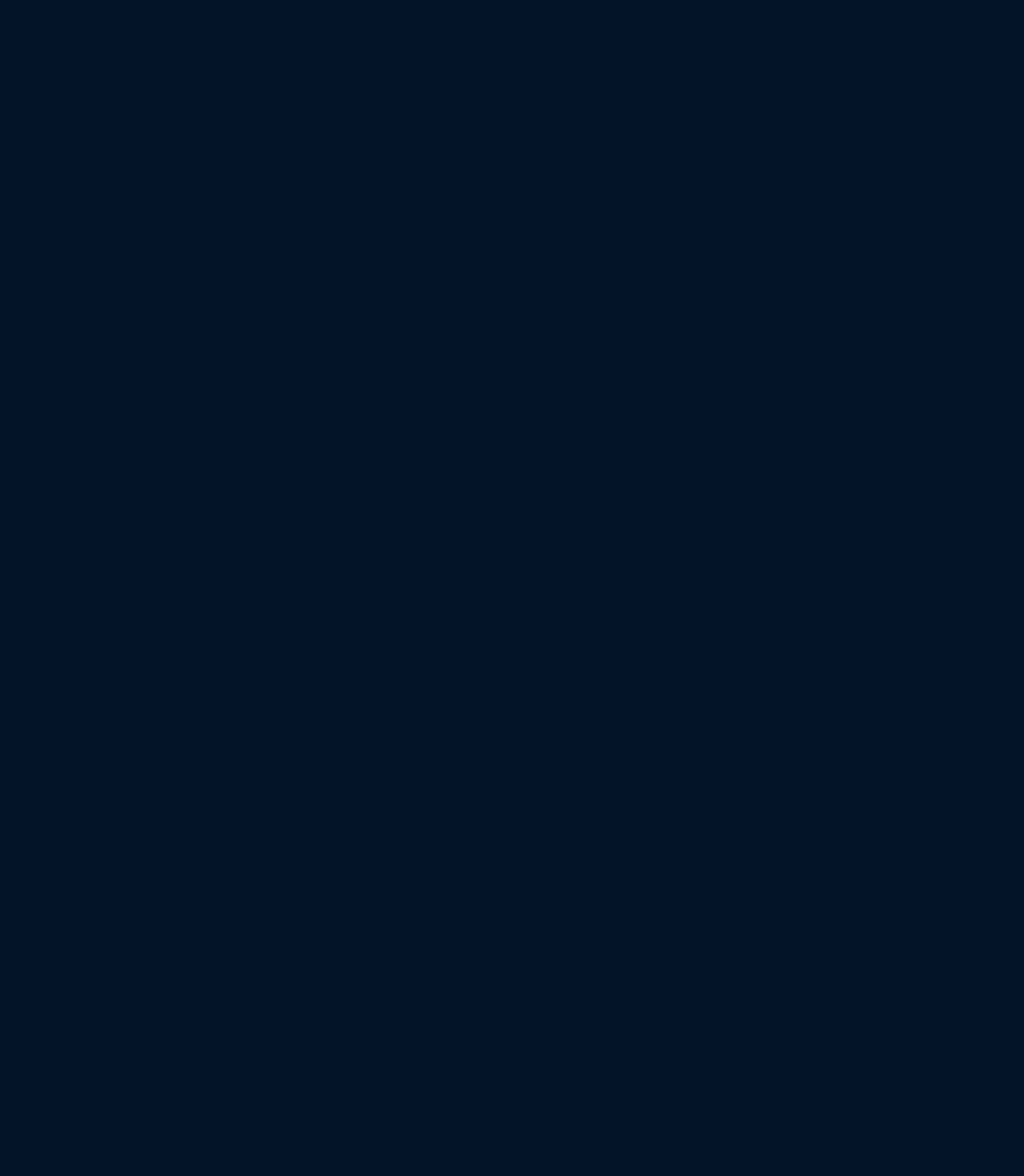
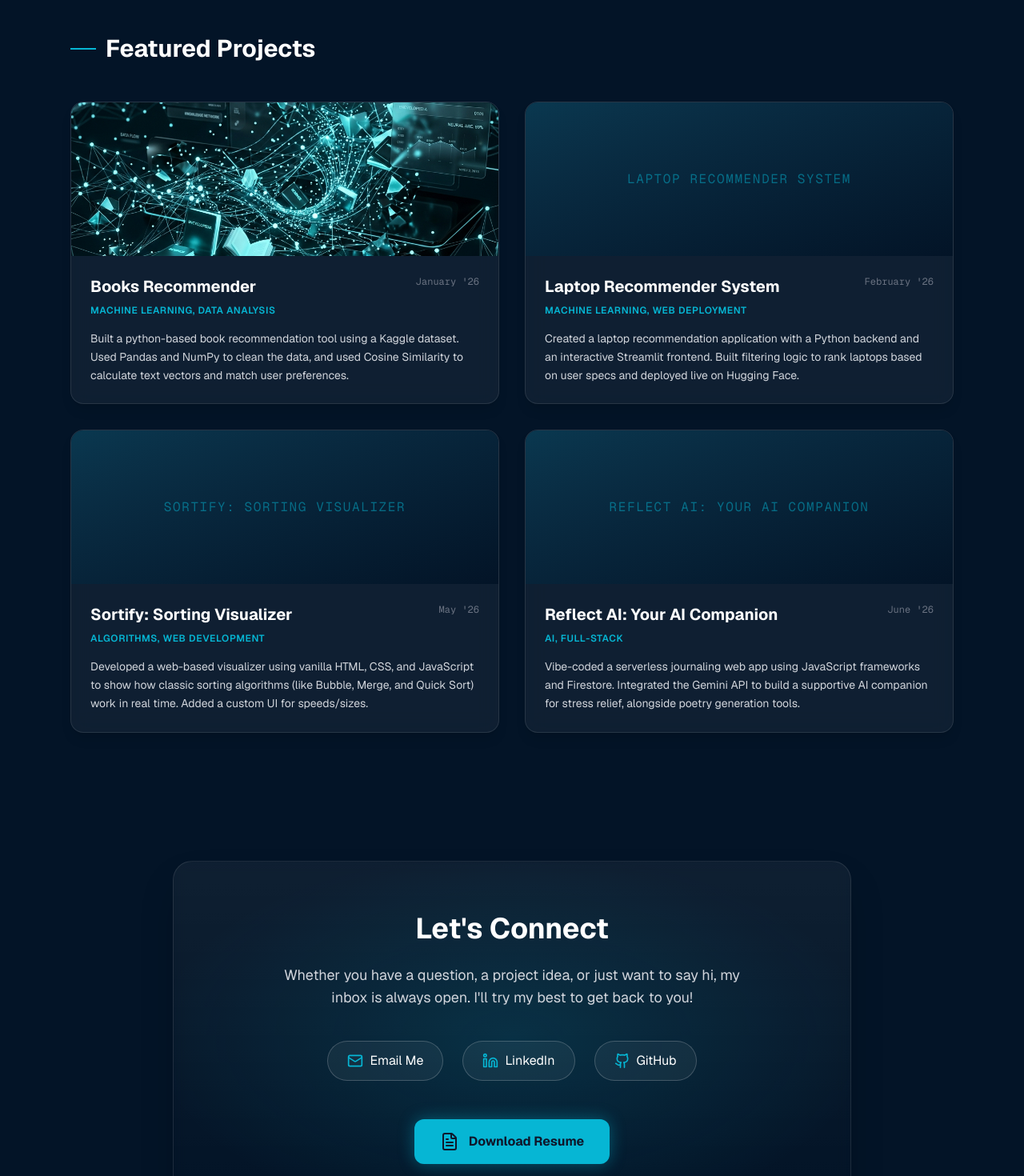
Before and after one commit to deepesh-45/portfolio-deepesh-patel, a Next.js app: page / in a window 1280 px wide. Shown: the part 2980-4450 px from the top of the page at 80% size. Before the commit the page ends 2943 px from the top, so only its background shows below. Built offline with nearby package versions, Linux system fonts and the light colour scheme.

Commit message:
feat: add projects and contact sections

```diff
--- a/src/app/page.tsx
+++ b/src/app/page.tsx
@@ -2,6 +2,8 @@ import Hero from "@/components/Hero";
 import About from "@/components/About";
 import Skills from "@/components/Skills";
 import Experience from "@/components/Experience";
+import Projects from "@/components/Projects";
+import Contact from "@/components/Contact";
 
 export default function Home() {
   return (
@@ -10,6 +12,8 @@ export default function Home() {
       <About />
       <Skills />
       <Experience />
+      <Projects />
+      <Contact />
     </main>
   );
 }
--- /dev/null
+++ b/src/components/Contact.tsx
@@ -0,0 +1,42 @@
+import React from 'react';
+import { Mail, Github, Linkedin, FileText } from 'lucide-react';
+
+export default function Contact() {
+  return (
+    <section id="contact" className="py-20 px-6 w-full max-w-4xl mx-auto relative z-10">
+      <div className="bg-gradient-to-b from-white/5 to-transparent backdrop-blur-sm border border-white/10 rounded-3xl p-10 md:p-16 text-center shadow-2xl relative overflow-hidden">
+        {/* Decorative background glow */}
+        <div className="absolute top-1/2 left-1/2 -translate-x-1/2 -translate-y-1/2 w-[150%] h-[150%] bg-[radial-gradient(ellipse_at_center,rgba(6,182,212,0.15)_0%,transparent_50%)] z-0"></div>
+
+        <div className="relative z-10">
+          <h2 className="text-4xl font-bold text-white mb-6">Let's Connect</h2>
+          <p className="text-gray-300 mb-10 max-w-xl mx-auto text-lg">
+            Whether you have a question, a project idea, or just want to say hi, my inbox is always open. I'll try my best to get back to you!
+          </p>
+
+          <div className="flex flex-wrap justify-center gap-6 mb-12">
+            <a href="mailto:pateldeepesh1408@gmail.com" className="flex items-center gap-2 px-6 py-3 bg-white/5 hover:bg-white/10 border border-white/20 rounded-full text-white transition-all hover:border-[#06b6d4]/50">
+              <Mail className="w-5 h-5 text-[#06b6d4]" />
+              <span>Email Me</span>
+            </a>
+            <a href="https://linkedin.com/in/deepesh-patel" target="_blank" rel="noopener noreferrer" className="flex items-center gap-2 px-6 py-3 bg-white/5 hover:bg-white/10 border border-white/20 rounded-full text-white transition-all hover:border-[#06b6d4]/50">
+              <Linkedin className="w-5 h-5 text-[#06b6d4]" />
+              <span>LinkedIn</span>
+            </a>
+            <a href="https://github.com/deepesh-45" target="_blank" rel="noopener noreferrer" className="flex items-center gap-2 px-6 py-3 bg-white/5 hover:bg-white/10 border border-white/20 rounded-full text-white transition-all hover:border-[#06b6d4]/50">
+              <Github className="w-5 h-5 text-[#06b6d4]" />
+              <span>GitHub</span>
+            </a>
+          </div>
+
+          <div className="inline-block">
+            <a href="/Deepesh_Resume.pdf" download className="group relative flex items-center gap-3 px-8 py-4 bg-[#06b6d4] hover:bg-[#4cd7f6] text-slate-900 font-bold rounded-xl transition-colors shadow-[0_0_20px_rgba(6,182,212,0.4)]">
+              <FileText className="w-6 h-6" />
+              <span>Download Resume</span>
+            </a>
+          </div>
+        </div>
+      </div>
+    </section>
+  );
+}
--- /dev/null
+++ b/src/components/Projects.tsx
@@ -0,0 +1,78 @@
+import React from 'react';
+import Image from 'next/image';
+
+const projects = [
+  {
+    title: "Books Recommender",
+    category: "Machine Learning, Data Analysis",
+    description: "Built a python-based book recommendation tool using a Kaggle dataset. Used Pandas and NumPy to clean the data, and used Cosine Similarity to calculate text vectors and match user preferences.",
+    image: "/project_books.png",
+    link: "#", // User will provide link
+    date: "January '26"
+  },
+  {
+    title: "Laptop Recommender System",
+    category: "Machine Learning, Web Deployment",
+    description: "Created a laptop recommendation application with a Python backend and an interactive Streamlit frontend. Built filtering logic to rank laptops based on user specs and deployed live on Hugging Face.",
+    image: null, // Placeholder for now
+    link: "#",
+    date: "February '26"
+  },
+  {
+    title: "Sortify: Sorting Visualizer",
+    category: "Algorithms, Web Development",
+    description: "Developed a web-based visualizer using vanilla HTML, CSS, and JavaScript to show how classic sorting algorithms (like Bubble, Merge, and Quick Sort) work in real time. Added a custom UI for speeds/sizes.",
+    image: null,
+    link: "#",
+    date: "May '26"
+  },
+  {
+    title: "Reflect AI: Your AI Companion",
+    category: "AI, Full-Stack",
+    description: "Vibe-coded a serverless journaling web app using JavaScript frameworks and Firestore. Integrated the Gemini API to build a supportive AI companion for stress relief, alongside poetry generation tools.",
+    image: null,
+    link: "#",
+    date: "June '26"
+  }
+];
+
+export default function Projects() {
+  return (
+    <section id="projects" className="py-20 px-6 w-full max-w-6xl mx-auto relative z-10">
+      <h2 className="text-3xl font-bold text-white mb-12 flex items-center gap-3">
+        <span className="w-8 h-[2px] bg-[#06b6d4]"></span>
+        Featured Projects
+      </h2>
+
+      <div className="grid grid-cols-1 md:grid-cols-2 gap-8">
+        {projects.map((project, idx) => (
+          <a
+            key={idx}
+            href={project.link}
+            target="_blank"
+            rel="noopener noreferrer"
+            className="group block bg-white/5 backdrop-blur-md border border-white/10 rounded-2xl overflow-hidden shadow-lg hover:border-[#06b6d4]/50 transition-all hover:-translate-y-1"
+          >
+            <div className="w-full h-48 relative bg-[#0a192f] flex items-center justify-center overflow-hidden">
+              {project.image ? (
+                <Image src={project.image} alt={project.title} fill className="object-cover group-hover:scale-105 transition-transform duration-500" />
+              ) : (
+                <div className="absolute inset-0 bg-gradient-to-br from-[#06b6d4]/20 to-[#031427] flex items-center justify-center">
+                  <span className="text-[#06b6d4]/50 font-mono tracking-widest uppercase">{project.title}</span>
+                </div>
+              )}
+            </div>
+            <div className="p-6">
+              <div className="flex justify-between items-start mb-2">
+                <h3 className="text-xl font-bold text-white group-hover:text-[#4cd7f6] transition-colors">{project.title}</h3>
+                <span className="text-xs text-gray-500 font-mono">{project.date}</span>
+              </div>
+              <p className="text-[#06b6d4] text-xs font-semibold mb-4 tracking-wider uppercase">{project.category}</p>
+              <p className="text-gray-300 text-sm leading-relaxed">{project.description}</p>
+            </div>
+          </a>
+        ))}
+      </div>
+    </section>
+  );
+}
```
Also changed, not shown: public/project_books.png (added), 1 other file (tests, documents, lock files or other folders).
